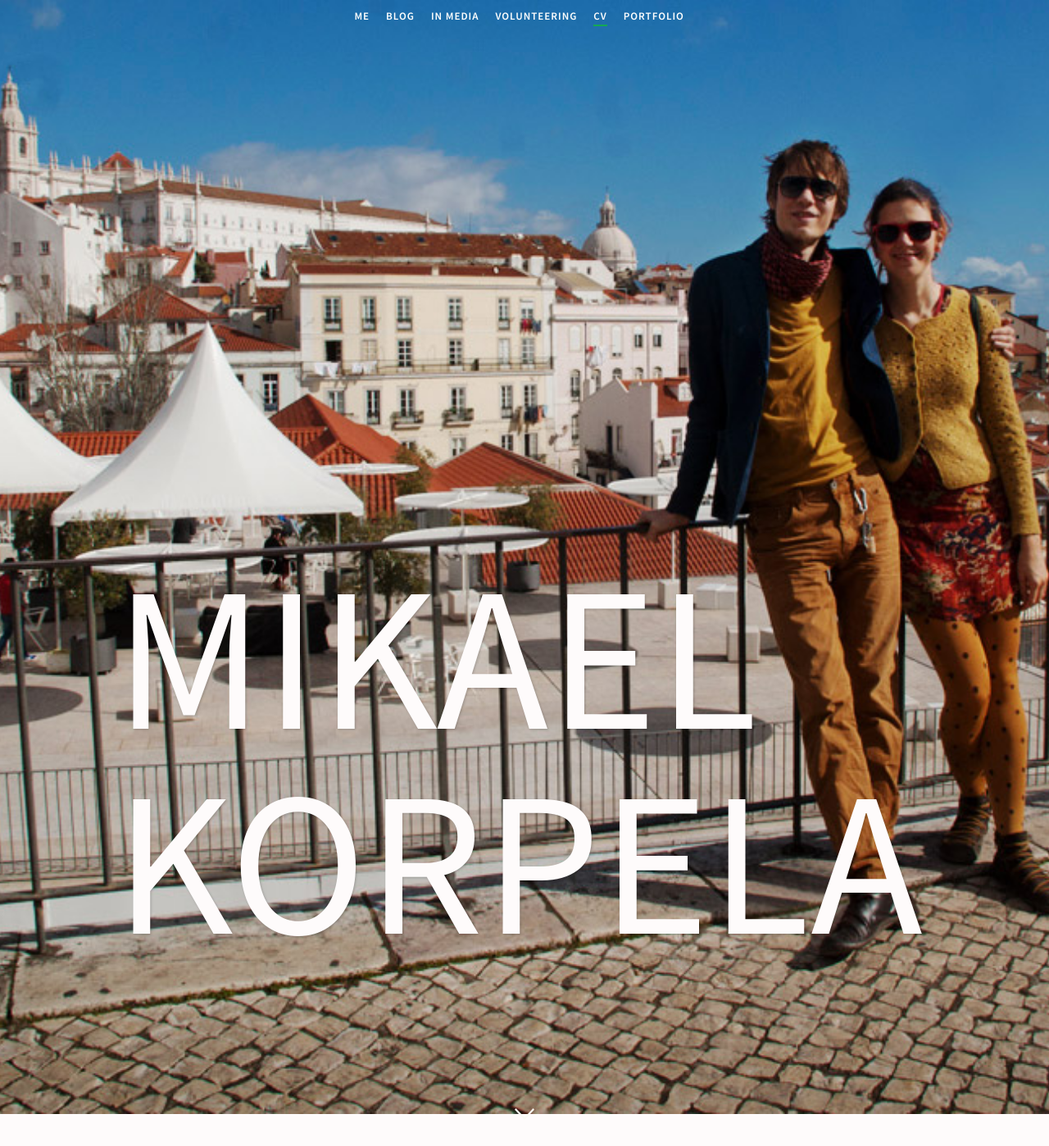
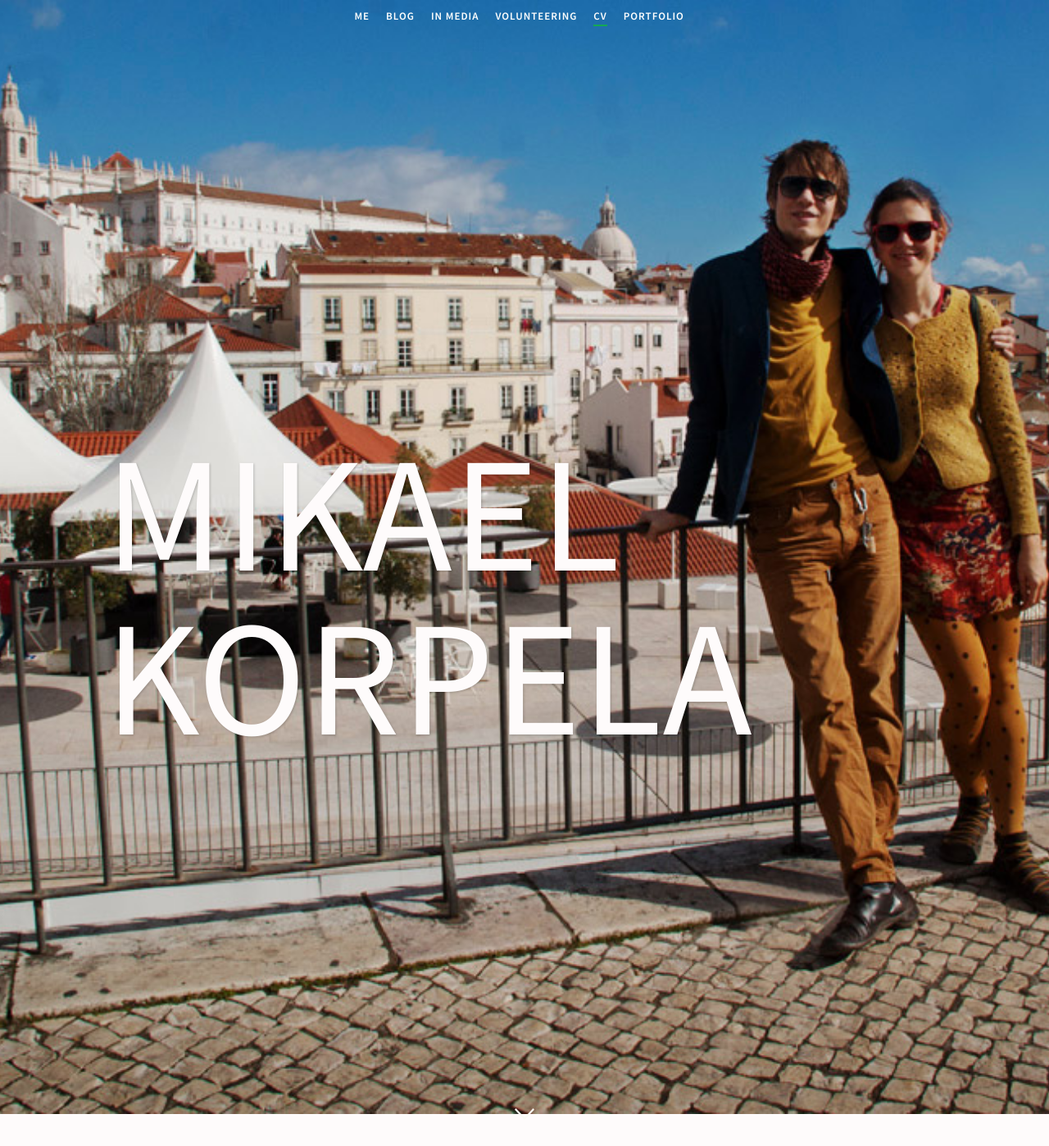
Before and after one commit to simison/simison.github.io, a Jekyll site: the page built from cv/index.html, in a window 1280 px wide and 1400 px high. Shown: the whole window at 82% size. Built offline with Jekyll 4.4.1, drawn with Linux system fonts in a browser that asks for light colours; some web fonts are replaced.

Commit message:
Change text position

```diff
--- a/_sass/pages/_cv.scss
+++ b/_sass/pages/_cv.scss
@@ -6,23 +6,23 @@ body#cv {
     }
     #page-header {
         .title {
-            width: 1000px;
-            @media screen and (max-width: 1000px) {
-                width: 100%;
-                height: 250px;
+            width: 80%;
+            @media screen and (max-width: 970px) {
+                width: 95%;
+                height: 350px;
             }
             text-align: left;
         }
         h1 {
-            font-size: 250px;
-            line-height: 250px;
+            font-size: 200px;
+            line-height: 200px;
             @media screen and (max-width: 768px) {
-                font-size: 140px;
-                line-height: 140px;
+                font-size: 100px;
+                line-height: 100px;
             }
             @media all and (max-width: 480px) {
-                font-size: 100px;
-                line-height: 100px;
+                font-size: 60px;
+                line-height: 60px;
             }
         }
     }
--- a/cv/index.html
+++ b/cv/index.html
@@ -11,7 +11,7 @@ body_id: "cv"
 </div>
 
 <header id="page-header">
-  <div class="title" style="height:50px">
+  <div class="title" style="height:350px">
     <h1>Mikael Korpela</h1>
   </div>
   {% include go_down.html %}
```
